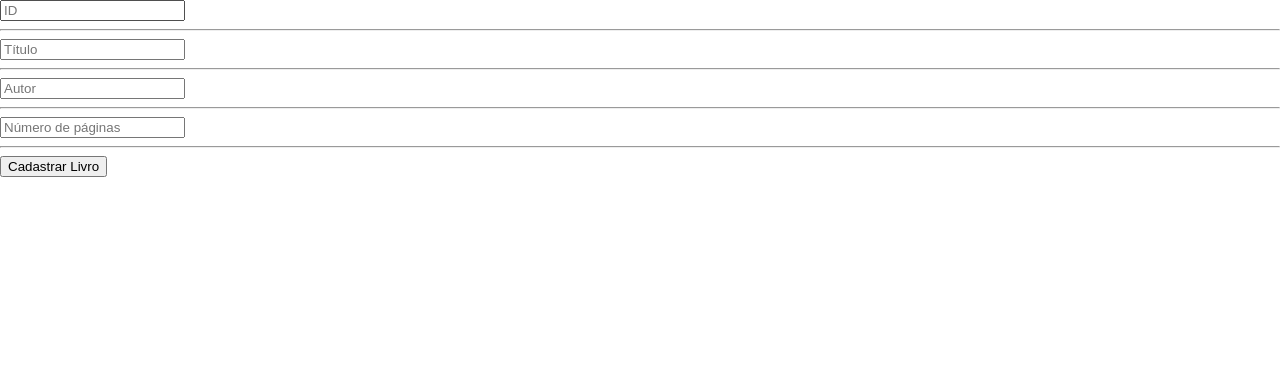
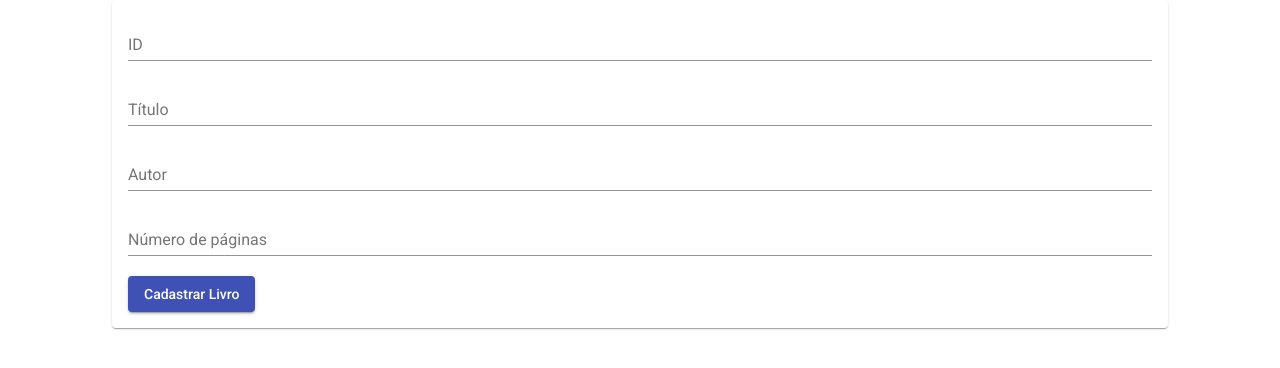
Before and after one commit to DanielScabar/projeto-lp2-t1, an Angular app: page / in a window 1280 px wide. Shown: the top 368 px of the page. Built offline with nearby package versions, Linux system fonts and the light colour scheme.

Commit message:
Cadastro de livros estilizado e componente cabecalho gerado

```diff
--- /dev/null
+++ b/src/app/cabecalho/cabecalho.component.html
@@ -0,0 +1 @@
+<p>cabecalho works!</p>
--- /dev/null
+++ b/src/app/cabecalho/cabecalho.component.ts
@@ -0,0 +1,15 @@
+import { Component, OnInit } from '@angular/core';
+
+@Component({
+  selector: 'app-cabecalho',
+  templateUrl: './cabecalho.component.html',
+  styleUrls: ['./cabecalho.component.css']
+})
+export class CabecalhoComponent implements OnInit {
+
+  constructor() { }
+
+  ngOnInit(): void {
+  }
+
+}
--- /dev/null
+++ b/src/app/livros/livros-cadastro/livros-cadastro.component.css
@@ -0,0 +1,8 @@
+mat-card{
+  width: 80%;
+  margin: auto;
+}
+
+mat-form-field, input{
+  width: 100%;
+}
--- a/src/app/livros/livros-cadastro/livros-cadastro.component.html
+++ b/src/app/livros/livros-cadastro/livros-cadastro.component.html
@@ -1,9 +1,22 @@
-<input type="text" placeholder="ID" [(ngModel)]="id">
-<hr>
-<input type="text" placeholder="Título" [(ngModel)]="titulo">
-<hr>
-<input type="text" placeholder="Autor" [(ngModel)]="autor">
-<hr>
-<input type="text" placeholder="Número de páginas" [(ngModel)]="npaginas">
-<hr>
-<button (click)="onCadastrarLivro()" >Cadastrar Livro</button>
+<mat-card>
+  <mat-form-field>
+    <input type="text" matInput placeholder="ID" [(ngModel)]="id" />
+  </mat-form-field>
+  <mat-form-field>
+    <input type="text" matInput placeholder="Título" [(ngModel)]="titulo" />
+  </mat-form-field>
+  <mat-form-field>
+    <input type="text" matInput placeholder="Autor" [(ngModel)]="autor" />
+  </mat-form-field>
+  <mat-form-field>
+    <input
+      type="text"
+      matInput
+      placeholder="Número de páginas"
+      [(ngModel)]="npaginas"
+    />
+  </mat-form-field>
+  <button color="primary" mat-raised-button (click)="onCadastrarLivro()">
+    Cadastrar Livro
+  </button>
+</mat-card>
--- a/src/app/livros/livros-cadastro/livros-cadastro.component.ts
+++ b/src/app/livros/livros-cadastro/livros-cadastro.component.ts
@@ -3,6 +3,7 @@ import {Component} from '@angular/core';
 @Component({
   selector:'app-livros-cadastro',
   templateUrl:'./livros-cadastro.component.html',
+  styleUrls:['./livros-cadastro.component.css']
 })
 
 export class LivrosCadastroComponent {
```
Also changed, not shown: src/app/app.module.ts (+11 -2 lines), src/app/cabecalho/cabecalho.component.css (added).
